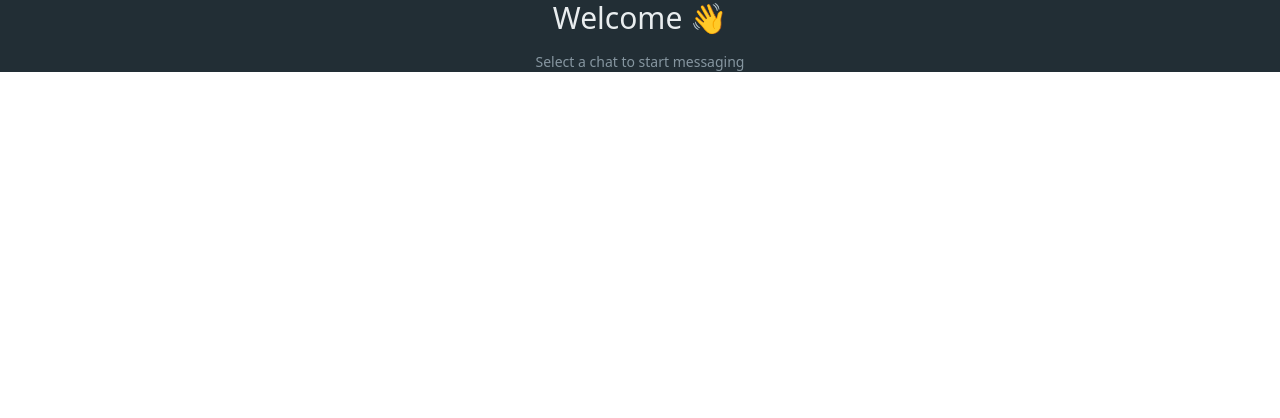
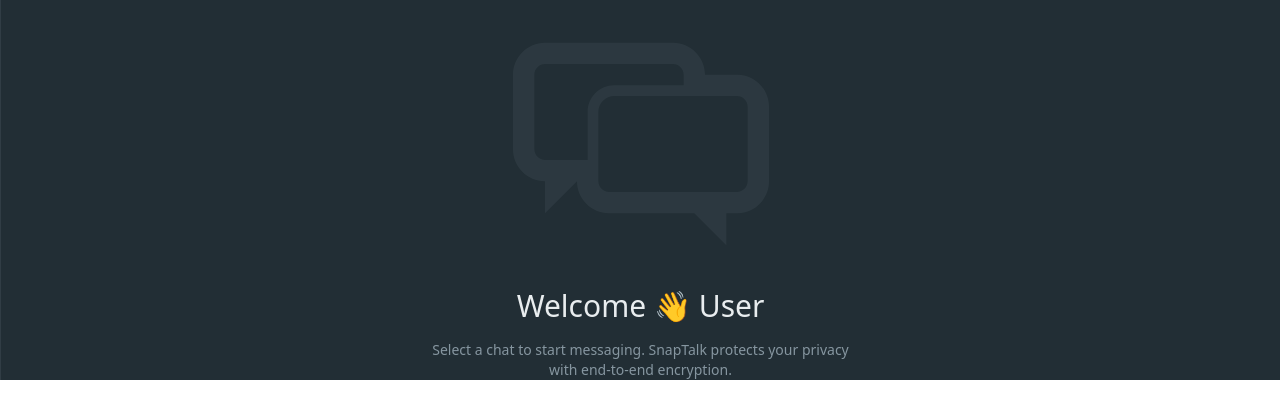
Before and after one commit to ravikumar3108/snaptalk-react, a React (Create React App) app: page /messages in a window 1280 px wide. Shown: the top 418 px of the page. Built offline with nearby package versions, Linux system fonts and the light colour scheme.

Commit message:
whatsapp clone

```diff
--- a/package.json
+++ b/package.json
@@ -43,6 +43,7 @@
     ]
   },
   "devDependencies": {
+    "@babel/plugin-proposal-private-property-in-object": "^7.21.11",
     "autoprefixer": "^10.4.20",
     "daisyui": "^4.12.10",
     "postcss": "^8.4.41",
--- a/src/components/Login.jsx
+++ b/src/components/Login.jsx
@@ -19,11 +19,11 @@
       return toast.error("All fields are mandatory");
     }
     try {
-      // const res = await axios.post(
-      //   "https://snaptalk-back.vercel.app/api/auth/login",
-      //   loginData,
-      // );
-      const res = await axios.post("http://localhost:8000/api/auth/login", loginData);
+      const res = await axios.post(
+        "https://snaptalk-back.vercel.app/api/auth/login",
+        loginData,
+      );
+      // const res = await axios.post("http://localhost:8000/api/auth/login", loginData);
       if (res.data.status === true) {
         localStorage.setItem("token", res.data.token);
         localStorage.setItem("chat-user", JSON.stringify(res.data.user));
--- a/src/components/Messages/MessageContainer.jsx
+++ b/src/components/Messages/MessageContainer.jsx
@@ -5,32 +5,31 @@
 import useConversation from "../Zustand/useConversation";
 import { useAuthContext } from "../validation/AuthUser";
 import UsersProfile from "./UsersProfile";
-import { MdSearch, MdMoreVert, MdCall, MdVideocam } from "react-icons/md";
+import { MdCall, MdVideocam, MdSearch, MdMoreVert } from "react-icons/md";
 
 function MessageContainer() {
   const { selectedConversation } = useConversation();
 
   return (
-    <div className="flex flex-col h-full w-full bg-[#0b141a] relative">
+    <div className="md:min-w-[450px] w-full flex flex-col h-full bg-[#0b141a]">
       {selectedConversation ? (
         <>
-          {/* WhatsApp Chat Header */}
-          <div className="bg-[#202c33] py-2.5 px-4 flex justify-between items-center z-10">
+          {/* WhatsApp Style Header */}
+          <div className="bg-[#202c33] py-2.5 px-4 flex justify-between items-center z-10 border-l border-[#313d45]">
             <UsersProfile />
             <div className="flex items-center gap-6 text-[#aebac1]">
-              <MdVideocam className="text-xl cursor-pointer hover:text-white" />
-              <MdCall className="text-xl cursor-pointer hover:text-white" />
+              <MdVideocam className="text-xl cursor-pointer hover:text-white transition-colors" />
+              <MdCall className="text-xl cursor-pointer hover:text-white transition-colors" />
               <div className="w-[1px] h-6 bg-[#3b4a54] mx-1"></div>
-              <MdSearch className="text-xl cursor-pointer hover:text-white" />
-              <MdMoreVert className="text-xl cursor-pointer hover:text-white" />
+              <MdSearch className="text-xl cursor-pointer hover:text-white transition-colors" />
+              <MdMoreVert className="text-xl cursor-pointer hover:text-white transition-colors" />
             </div>
           </div>
 
-          {/* Chat Background Doodle effect (using a CSS pattern or simple dark bg) */}
-          <div className="flex-1 overflow-hidden relative bg-[#0b141a] bg-opacity-95">
-            <MessageList />
-          </div>
+          {/* Messages Area */}
+          <MessageList />
 
+          {/* Input Area */}
           <MessageInput />
         </>
       ) : (
@@ -41,18 +40,22 @@
 }
 
 const NoChatSelected = () => {
-  const { authUser } = useAuthContext(); // Yahan use ho raha hai
+  const { authUser } = useAuthContext();
   return (
-    <div className="flex items-center justify-center w-full h-full bg-[#222e35]">
+    <div className="flex items-center justify-center w-full h-full bg-[#222e35] border-l border-[#313d45]">
       <div className="px-4 text-center flex flex-col items-center gap-4">
+        <div className="w-64 h-64 mb-4 opacity-10">
+          <TiMessages className="w-full h-full text-[#8696a0]" />
+        </div>
         <h1 className="text-3xl font-light text-[#e9edef]">
-          Welcome 👋 {authUser?.fullname}
+          Welcome 👋 {authUser?.fullname || "User"}
         </h1>
-        <p className="text-[#8696a0] text-sm">
-          Select a chat to start messaging
+        <p className="text-[#8696a0] text-sm max-w-md">
+          Select a chat to start messaging. SnapTalk protects your privacy with end-to-end encryption.
         </p>
       </div>
     </div>
   );
 };
+
 export default MessageContainer;
--- a/src/components/Messages/useListenMessages.js
+++ b/src/components/Messages/useListenMessages.js
@@ -1,4 +1,4 @@
-import { useEffect } from 'react'; // 'React' removed
+import { useEffect } from 'react'; // React removed to fix build error
 import { useSocketContext } from '../validation/socketContext';
 import useConversation from '../Zustand/useConversation';
 import notificationSound from "./Sound/frontend_src_assets_sounds_notification.mp3";
@@ -8,11 +8,16 @@
     const { messages, setMessages } = useConversation();
 
     useEffect(() => {
+        // Listening for new messages via socket
         socket?.on("newMessage", (newMessage) => {
             const sound = new Audio(notificationSound);
-            sound.play();
+            sound.play().catch(err => console.log("Audio play error:", err));
+
+            // Appending new message to the existing list
             setMessages([...messages, newMessage]);
         });
+
+        // Cleanup listener on unmount
         return () => socket?.off("newMessage");
     }, [socket, messages, setMessages]);
 };
```
Also changed, not shown: 1 other file (tests, documents, lock files or other folders).
